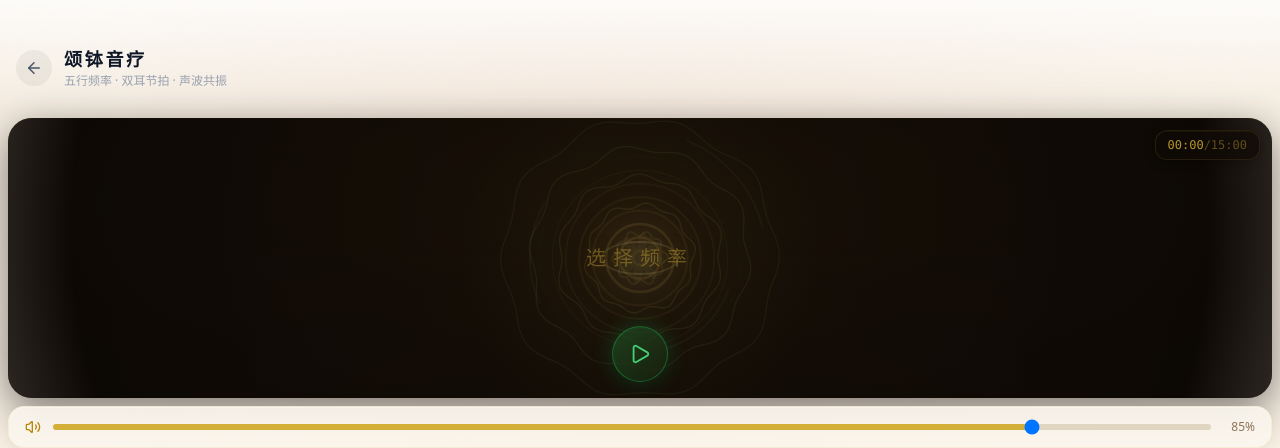
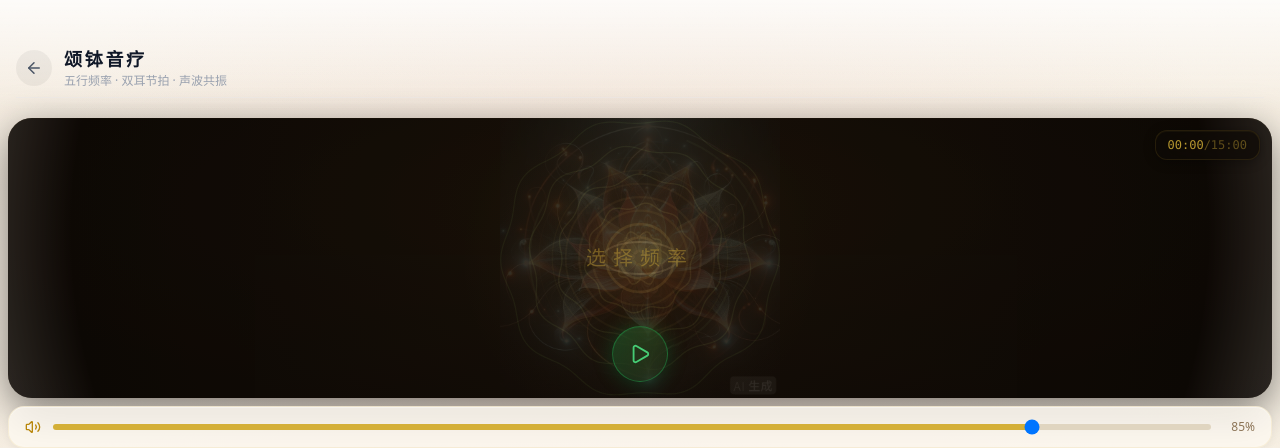
Before and after one commit to jsyr-8838/zhiyin-healing, a Next.js app: page /healing/singing-bowl in a window 1280 px wide. Shown: the top 448 px of the page. Built offline with nearby package versions, Linux system fonts and the light colour scheme; no server answers.

Commit message:
feat: add lotus light image to healing/chakra/singing-bowl pages

```diff
--- a/src/app/healing/singing-bowl/page.tsx
+++ b/src/app/healing/singing-bowl/page.tsx
@@ -274,6 +274,14 @@ export default function SingingBowlPage() {
         background: 'radial-gradient(ellipse at 50% 30%, #1A1208 0%, #0F0A06 50%, #080503 100%)',
         boxShadow: '0 12px 40px rgba(0,0,0,0.5), 0 0 1px rgba(212,175,55,0.1), inset 0 1px 0 rgba(212,175,55,0.06)',
       }}>
+        {/* 莲花光能背景层 */}
+        <img
+          src="/images/healing/lotus-light.jpg"
+          alt=""
+          className="absolute inset-0 w-full h-full object-contain pointer-events-none"
+          style={{ opacity: 0.35, mixBlendMode: 'screen' }}
+        />
+
         {/* Canvas 可视化 */}
         <div className="absolute inset-0" style={{ opacity: 0.65 }}>
           <HealingCanvas ref={healingCanvasRef} energy={audioEnergy} config={HEALING_PRESET_BOWL} />
```
